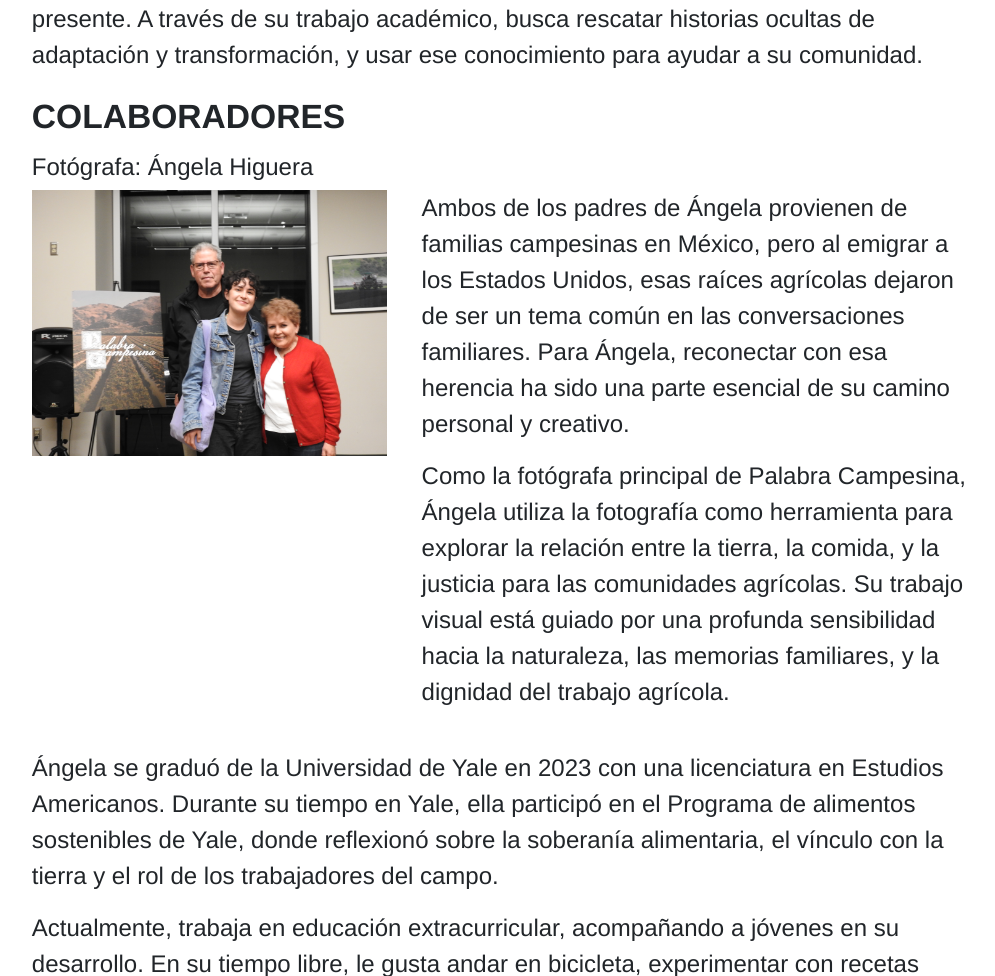
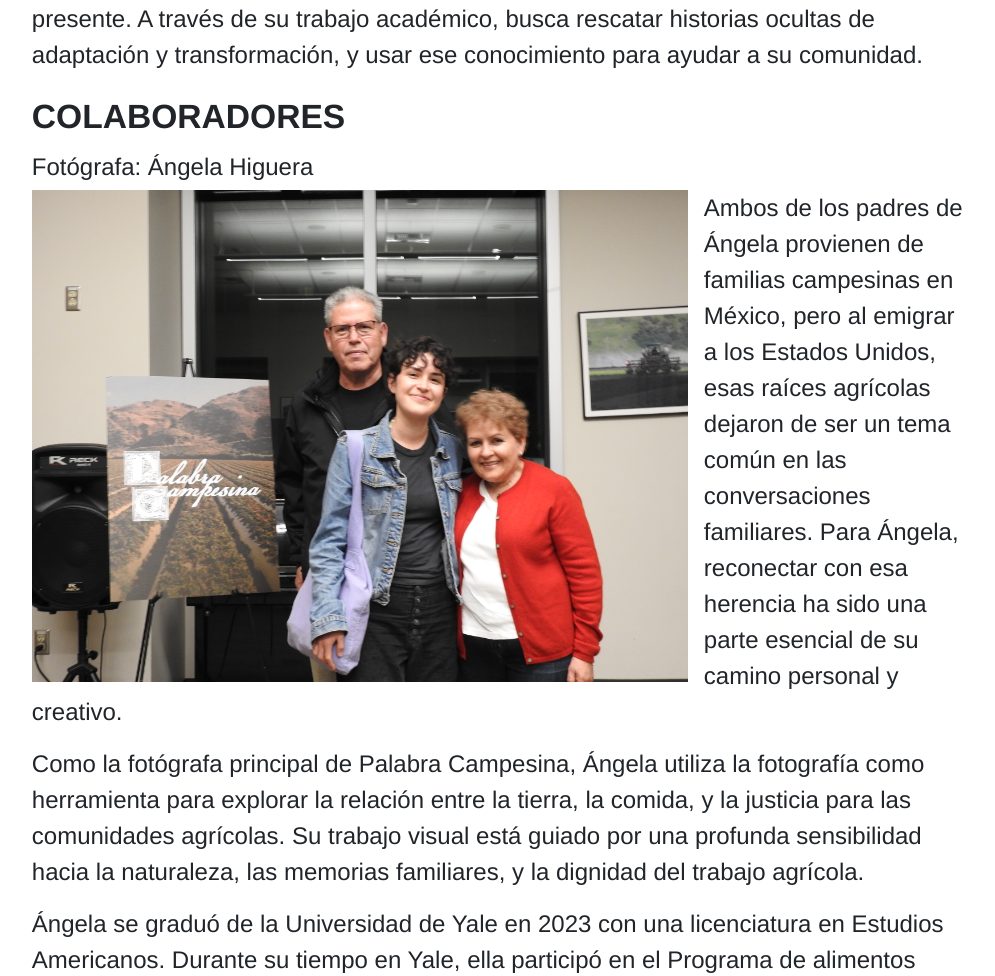
Before and after one commit to zeldaskywalker/palabra_campesina, a Django app: page /about/ in a window 1280 px wide. Shown: the part 2770-3746 px from the top of the page, without its empty margins (141-1136 px from the left). Run offline with Django 5.2, Linux system fonts and the light colour scheme.

Commit message:
add image wrapping to about page

```diff
--- a/palabra_campesina/static/css/styles.css
+++ b/palabra_campesina/static/css/styles.css
@@ -15,7 +15,10 @@ figcaption {
 }
 
 #angela-img {
-    width: 95%;
+    float: left;
+    min-width: 42em;
+    width: 50%;
+    padding-right: 1em;
 }
 
 .sobre_container {
--- a/palabra_campesina/templates/about.html
+++ b/palabra_campesina/templates/about.html
@@ -55,21 +55,13 @@
 
     <h1>COLABORADORES</h1>
     <h2>Fotógrafa: Ángela Higuera</i></h2>
-    <div id="two-column-pic-text">
-        <div class="forty-percent">
     <img id="angela-img" src="{% static '/images/angela.jpeg' %}">
-        </div>
-        <div class="sixty-percent">
     <p>
         Ambos de los padres de Ángela provienen de familias campesinas en México, pero al emigrar a los Estados Unidos, esas raíces agrícolas dejaron de ser un tema común en las conversaciones familiares. Para Ángela, reconectar con esa herencia ha sido una parte esencial de su camino personal y creativo.
     </p>
     <p>
         Como la fotógrafa principal de Palabra Campesina, Ángela utiliza la fotografía como herramienta para explorar la relación entre la tierra, la comida, y la justicia para las comunidades agrícolas. Su trabajo visual está guiado por una profunda sensibilidad hacia la naturaleza, las memorias familiares, y la dignidad del trabajo agrícola.
     </p>
-
-        </div>
-    </div>
-    <br>
     <p>
         Ángela se graduó de la Universidad de Yale en 2023 con una licenciatura en Estudios Americanos. Durante su tiempo en Yale, ella participó en el Programa de alimentos sostenibles de Yale, donde reflexionó sobre la soberanía alimentaria, el vínculo con la tierra y el rol de los trabajadores del campo.
     </p>
```
Lines whose indentation alone changed are shown as unchanged.
